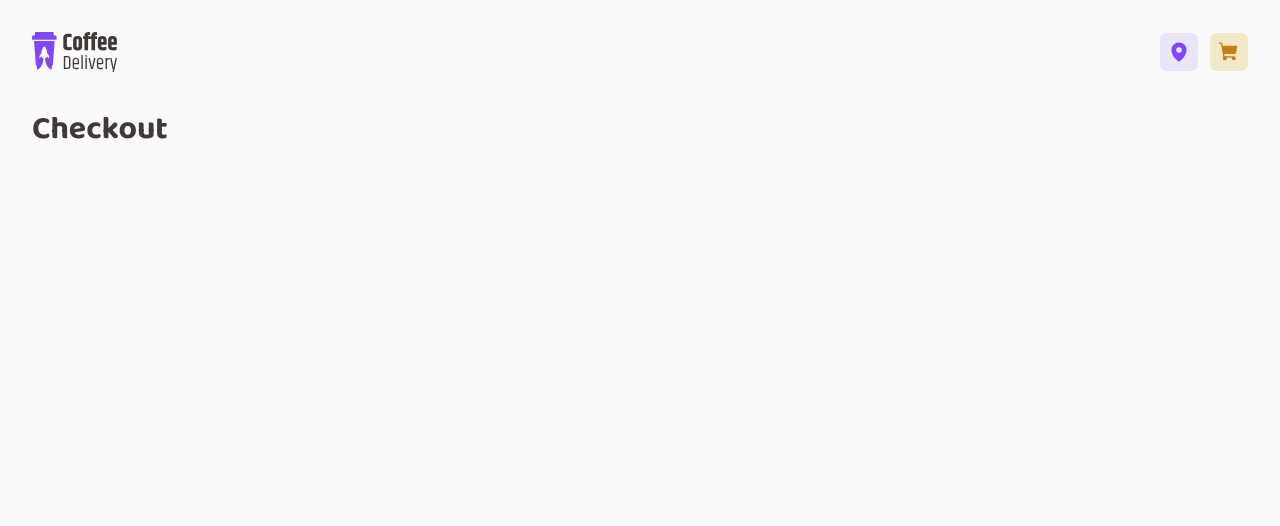
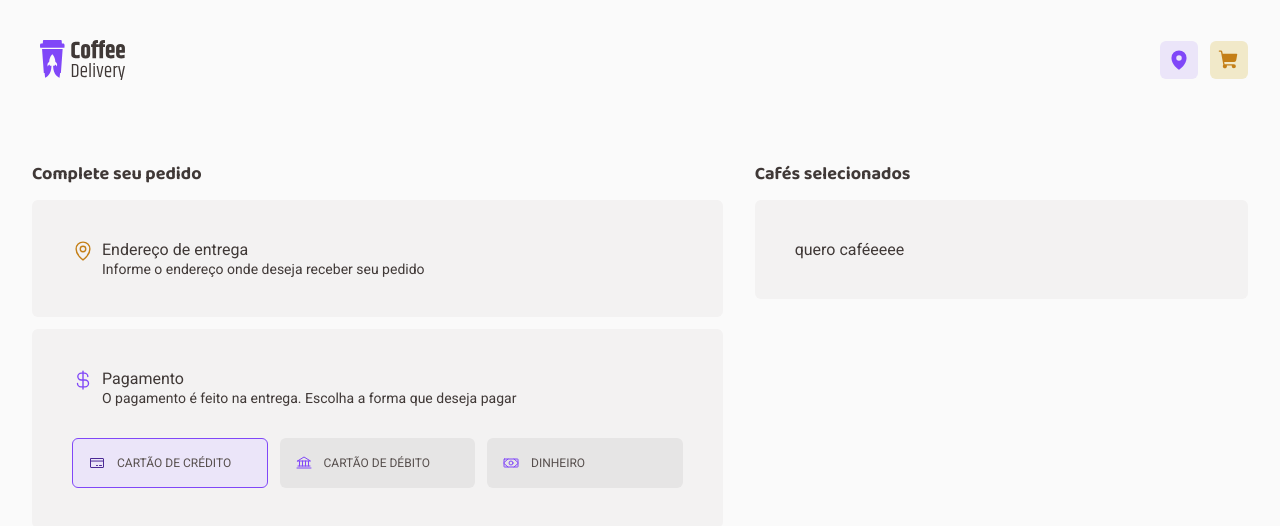
Before and after one commit to RanielliMontagna/ignite-coffee-delivery, a React (Vite) app: page /checkout in a window 1280 px wide. Shown: the top 526 px of the page. Built offline with nearby package versions, Linux system fonts and the light colour scheme; no server answers.

Commit message:
refactor(checkout): faz parte do design da tela de checkout

```diff
--- a/package.json
+++ b/package.json
@@ -13,9 +13,11 @@
     "phosphor-react": "^1.4.1",
     "react": "^18.2.0",
     "react-dom": "^18.2.0",
+    "react-hook-form": "^7.41.0",
     "react-router-dom": "^6.5.0",
     "styled-components": "^5.3.6",
-    "vite-tsconfig-paths": "^4.0.3"
+    "vite-tsconfig-paths": "^4.0.3",
+    "zod": "^3.20.2"
   },
   "devDependencies": {
     "@rocketseat/eslint-config": "^1.1.3",
--- a/src/components/header/index.tsx
+++ b/src/components/header/index.tsx
@@ -9,19 +9,23 @@ import {
 
 import LogoCoffeeDelivery from 'assets/logo/logo-with-text.svg'
 import { useHeader } from './useHeader'
+import { NavLink, useNavigate } from 'react-router-dom'
 
 export function Header() {
+  const _navigate = useNavigate()
   const { location } = useHeader()
 
   return (
     <HeaderContainer>
-      <img src={LogoCoffeeDelivery} alt="" />
+      <NavLink to="/">
+        <img src={LogoCoffeeDelivery} alt="" />
+      </NavLink>
       <NavContainer>
         <LocationContainer>
           <MapPin weight="fill" className="icon" size={22} />
           {location}
         </LocationContainer>
-        <CartButton>
+        <CartButton onClick={() => _navigate('/checkout')}>
           <ShoppingCart weight="fill" size={22} />
         </CartButton>
       </NavContainer>
--- a/src/components/header/styles.ts
+++ b/src/components/header/styles.ts
@@ -5,6 +5,15 @@ export const HeaderContainer = styled.header`
   justify-content: space-between;
   align-items: center;
   padding: 2rem 0;
+
+  a {
+    display: flex;
+    align-items: center;
+    gap: 0.5rem;
+    text-decoration: none;
+    padding: 0.5rem 0.5rem;
+    border-radius: 6px;
+  }
 `
 
 export const NavContainer = styled.nav`
--- a/src/pages/checkout/index.tsx
+++ b/src/pages/checkout/index.tsx
@@ -1,7 +1,58 @@
+import { Bank, CreditCard, CurrencyDollar, MapPin, Money } from 'phosphor-react'
+import { useTheme } from 'styled-components'
+import {
+  CheckoutContainer,
+  PaymentButton,
+  PaymentButtonsContainer,
+  TitleContainer,
+} from './styles'
+
 export function Checkout() {
+  const theme = useTheme()
+
   return (
-    <div>
-      <h1>Checkout</h1>
-    </div>
+    <CheckoutContainer>
+      <div>
+        <h1>Complete seu pedido</h1>
+        <div>
+          <TitleContainer>
+            <MapPin size={22} color={theme['yellow-700']} />
+            <div>
+              <p>Endereço de entrega</p>
+              <p>Informe o endereço onde deseja receber seu pedido</p>
+            </div>
+          </TitleContainer>
+        </div>
+        <div>
+          <TitleContainer>
+            <CurrencyDollar size={22} color={theme['purple-500']} />
+            <div>
+              <p>Pagamento</p>
+              <p>
+                O pagamento é feito na entrega. Escolha a forma que deseja pagar
+              </p>
+            </div>
+          </TitleContainer>
+          <PaymentButtonsContainer>
+            <PaymentButton selected>
+              <CreditCard size={16} />
+              <span>Cartão de crédito</span>
+            </PaymentButton>
+            <PaymentButton>
+              <Bank size={16} />
+              <span>Cartão de débito</span>
+            </PaymentButton>
+            <PaymentButton>
+              <Money size={16} />
+              <span>Dinheiro</span>
+            </PaymentButton>
+          </PaymentButtonsContainer>
+        </div>
+      </div>
+      <div>
+        <h1>Cafés selecionados</h1>
+        <div>quero caféeeee</div>
+      </div>
+    </CheckoutContainer>
   )
 }
--- /dev/null
+++ b/src/pages/checkout/styles.ts
@@ -0,0 +1,96 @@
+import styled, { css } from 'styled-components'
+
+export const CheckoutContainer = styled.div`
+  display: grid;
+  grid-template-columns: 7fr 5fr;
+  gap: 2rem;
+  padding: 2.5rem 0;
+
+  > div {
+    display: flex;
+    flex-direction: column;
+    gap: 0.75rem;
+
+    h1 {
+      font-weight: 700;
+      font-size: 1.125rem;
+    }
+
+    > div {
+      display: flex;
+      flex-direction: column;
+      gap: 2rem;
+      padding: 2.5rem;
+      border-radius: 6px;
+
+      background: ${({ theme }) => theme['gray-200']};
+    }
+  }
+`
+
+export const TitleContainer = styled.div`
+  display: grid;
+  grid-template-columns: auto 1fr;
+  gap: 0.5rem;
+
+  > div {
+    display: flex;
+    flex-direction: column;
+    gap: 2px;
+
+    p:last-child {
+      font-size: 0.875rem;
+    }
+  }
+`
+
+export const PaymentButtonsContainer = styled.div`
+  display: grid;
+  grid-template-columns: 1fr 1fr 1fr;
+  gap: 0.75rem;
+`
+
+interface PaymentButtonProps {
+  selected?: boolean
+}
+
+const selectedButton = css`
+  background: ${({ theme }) => theme['purple-300']};
+  color: ${({ theme }) => theme['purple-700']};
+  border: 1px solid ${({ theme }) => theme['purple-500']};
+  transition: all 0.1s ease-in-out;
+`
+
+export const PaymentButton = styled.button<PaymentButtonProps>`
+  text-transform: uppercase;
+  font-size: 0.75rem;
+  cursor: pointer;
+
+  display: flex;
+  align-items: center;
+  gap: 0.75rem;
+
+  border: none;
+  border-radius: 6px;
+  padding: 1rem;
+
+  color: ${({ theme }) => theme['purple-500']};
+  background: ${({ theme }) => theme['gray-400']};
+
+  span {
+    color: ${({ theme }) => theme['gray-700']};
+  }
+
+  transition: all 0.1s ease-in-out;
+
+  &:hover {
+    background: ${({ theme }) => theme['gray-500']};
+    transition: all 0.1s ease-in-out;
+  }
+
+  ${({ selected }) => selected && selectedButton}
+
+  &:focus {
+    box-shadow: none;
+  }
+`
```
Also changed, not shown: 1 other file (tests, documents, lock files or other folders).
